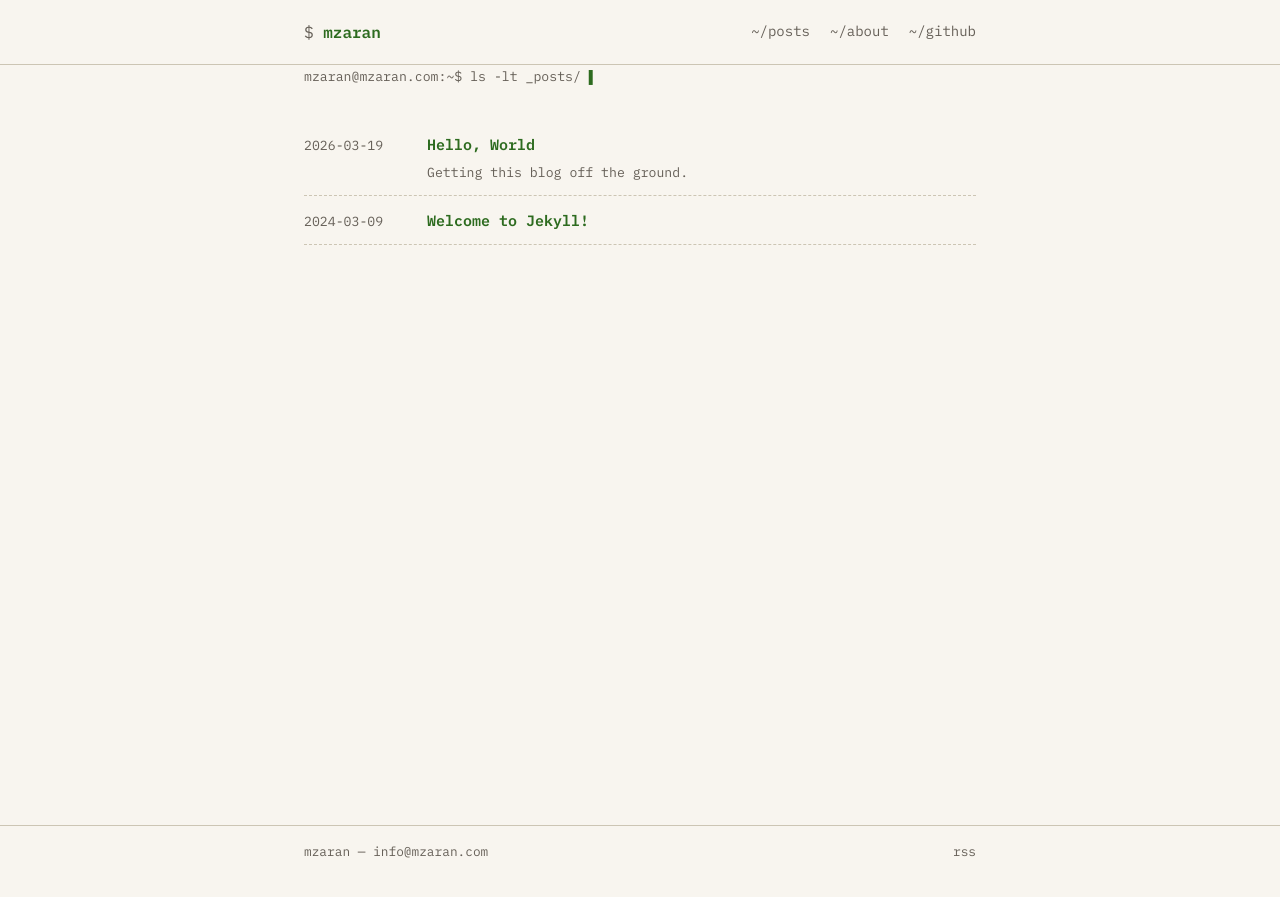
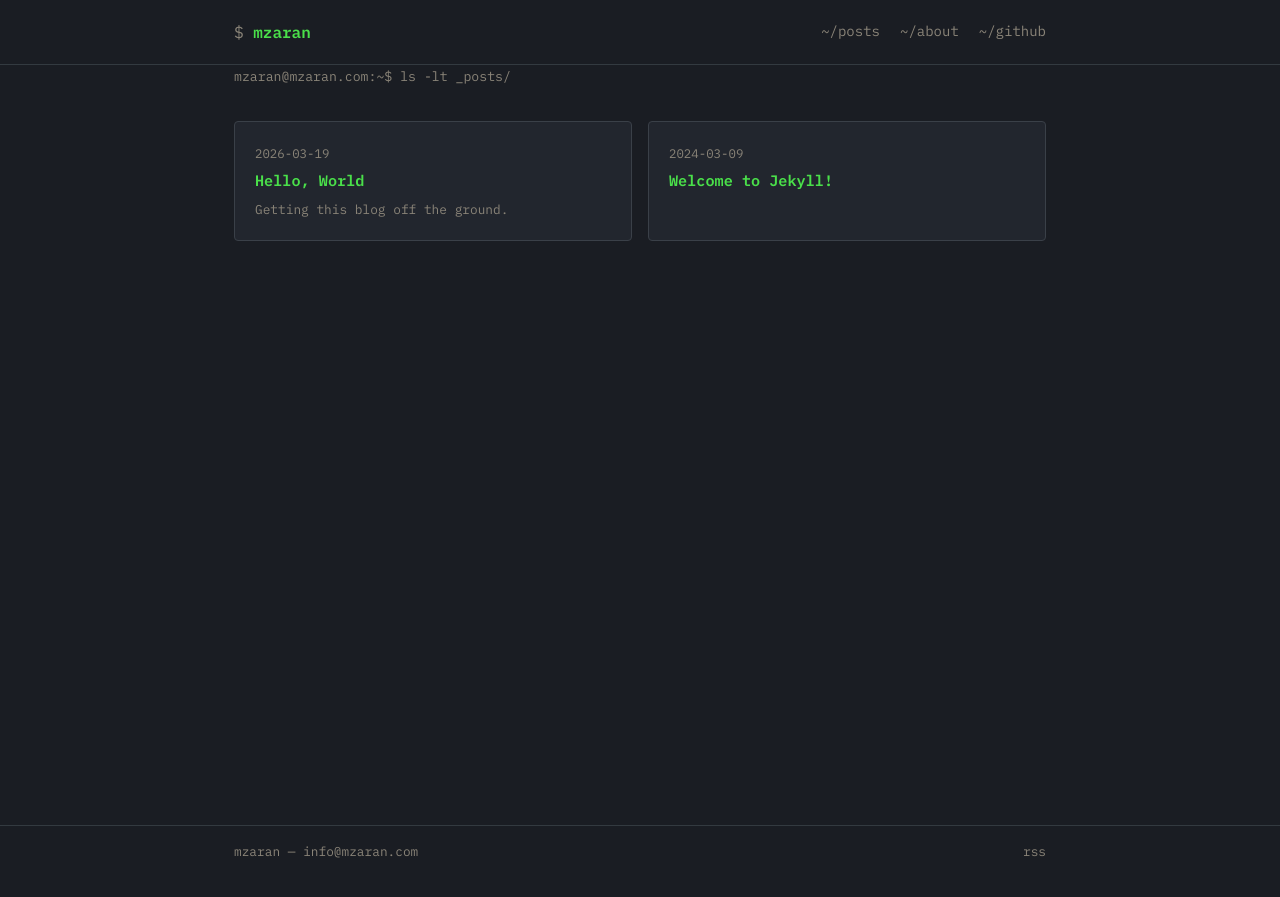
Before and after one commit to mzaran/mzaran.com, a Jekyll site: the page built from index.md, in a window 1280 px wide. Shown: the top 897 px of the page. Built offline with Jekyll 4.4.1, drawn with Linux system fonts in a browser that asks for light colours.

Commit message:
Add dark-cards theme (card grid, floating nav, scroll effects)
Co-Authored-By: Claude Sonnet 4.6 <noreply@anthropic.com>

```diff
--- a/_layouts/default.html
+++ b/_layouts/default.html
@@ -12,7 +12,7 @@
   <link rel="alternate" type="application/rss+xml" title="{{ site.title }}" href="{{ '/feed.xml' | relative_url }}">
 </head>
 <body>
-  <header class="site-header">
+  <header class="site-header" data-scroll>
     <div class="container">
       <a href="{{ '/' | relative_url }}" class="site-title">{{ site.author | default: site.title }}</a>
       <nav>
@@ -33,5 +33,7 @@
       <a href="{{ '/feed.xml' | relative_url }}">rss</a>
     </div>
   </footer>
+
+  <script src="{{ '/assets/js/scroll.js' | relative_url }}" defer></script>
 </body>
 </html>
--- a/_layouts/home.html
+++ b/_layouts/home.html
@@ -9,11 +9,11 @@ layout: default
   {% else %}
   <ul class="post-list">
     {% for post in site.posts %}
-    <li class="post-item">
-      <time datetime="{{ post.date | date_to_xmlschema }}">{{ post.date | date: "%Y-%m-%d" }}</time>
-      <div class="post-meta">
-        <a href="{{ post.url | relative_url }}">{{ post.title }}</a>
-        {% if post.description %}<p class="post-excerpt">{{ post.description }}</p>{% endif %}
+    <li class="post-card">
+      <div class="post-card-inner">
+        <time datetime="{{ post.date | date_to_xmlschema }}">{{ post.date | date: "%Y-%m-%d" }}</time>
+        <a href="{{ post.url | relative_url }}" class="post-card-title">{{ post.title }}</a>
+        {% if post.description %}<p class="post-card-excerpt">{{ post.description }}</p>{% endif %}
       </div>
     </li>
     {% endfor %}
--- a/assets/css/style.scss
+++ b/assets/css/style.scss
@@ -2,16 +2,17 @@
 ---
 
 :root {
-  --paper:      #f8f5ef;
-  --paper-dark: #edeadf;
-  --ink:        #1c1c1c;
-  --ink-dim:    #666058;
-  --green:      #2d6b1f;
-  --green-hi:   #4a9e35;
-  --code-bg:    #1a1d23;
-  --code-fg:    #98c379;
-  --border:     #ccc5b4;
-  --max-w:      720px;
+  --paper:      #1a1d23;
+  --paper-dark: #22262e;
+  --ink:        #d4cfc4;
+  --ink-dim:    #8a8478;
+  --green:      #4ae04a;
+  --green-hi:   #6aff6a;
+  --code-bg:    #14161c;
+  --code-fg:    #5eff5e;
+  --border:     #333a40;
+  --card-border: #3a4048;
+  --max-w:      860px;
 }
 
 *, *::before, *::after { box-sizing: border-box; }
@@ -39,6 +40,12 @@ body {
   position: sticky;
   top: 0;
   z-index: 10;
+  transition: transform 0.25s ease, opacity 0.25s ease;
+}
+
+.site-header.header-hidden {
+  transform: translateY(-100%);
+  opacity: 0;
 }
 
 .site-header .container {
@@ -97,12 +104,58 @@ main {
 
 @keyframes blink { 50% { opacity: 0; } }
 
+/* Card grid */
 .post-list {
   list-style: none;
   margin: 0;
   padding: 0;
+  display: grid;
+  grid-template-columns: repeat(2, 1fr);
+  gap: 1rem;
 }
 
+.post-card {
+  background: var(--paper-dark);
+  border: 1px solid var(--card-border);
+  border-radius: 4px;
+  transition: border-color 0.15s ease;
+}
+
+.post-card:hover {
+  border-color: var(--green);
+}
+
+.post-card-inner {
+  padding: 1.25rem;
+  display: flex;
+  flex-direction: column;
+  gap: 0.4rem;
+}
+
+.post-card time {
+  color: var(--ink-dim);
+  font-size: 0.775rem;
+  white-space: nowrap;
+}
+
+.post-card-title {
+  color: var(--green);
+  text-decoration: none;
+  font-weight: 600;
+  font-size: 0.95rem;
+  line-height: 1.4;
+}
+
+.post-card-title:hover { color: var(--green-hi); }
+
+.post-card-excerpt {
+  color: var(--ink-dim);
+  font-size: 0.8rem;
+  margin: 0.1rem 0 0;
+  line-height: 1.6;
+}
+
+/* Keep legacy .post-item for post pages (prev/next nav etc.) */
 .post-item {
   display: grid;
   grid-template-columns: 11ch 1fr;
@@ -181,10 +234,7 @@ main {
 .post-content h3::before { content: '### '; color: var(--ink-dim); font-weight: 400; }
 .post-content h4::before { content: '#### '; color: var(--ink-dim); font-weight: 400; }
 
-.post-content a {
-  color: var(--green);
-}
-
+.post-content a { color: var(--green); }
 .post-content a:hover { color: var(--green-hi); }
 
 .post-content p { margin: 0 0 1.1rem; }
@@ -257,9 +307,7 @@ main {
   text-align: left;
 }
 
-.post-content th {
-  background: var(--paper-dark);
-}
+.post-content th { background: var(--paper-dark); }
 
 .post-footer {
   margin-top: 3.5rem;
@@ -298,6 +346,12 @@ main {
 
 .dim { color: var(--ink-dim); }
 
+@media (max-width: 640px) {
+  .post-list {
+    grid-template-columns: 1fr;
+  }
+}
+
 @media (max-width: 520px) {
   body { font-size: 14px; }
 
@@ -309,15 +363,6 @@ main {
 
   nav { gap: 1rem; }
 
-  .post-item {
-    grid-template-columns: 1fr;
-    gap: 0;
-  }
-
-  .post-item time { margin-bottom: 0.1rem; }
-
-  .post-excerpt { grid-column: 1; }
-
   .site-footer .container {
     flex-direction: column;
     align-items: flex-start;
--- /dev/null
+++ b/assets/js/scroll.js
@@ -0,0 +1,29 @@
+(function () {
+  var header = document.querySelector('[data-scroll]');
+  if (!header) return;
+
+  var lastY = window.scrollY;
+  var ticking = false;
+
+  function onScroll() {
+    if (!ticking) {
+      window.requestAnimationFrame(function () {
+        var y = window.scrollY;
+        if (y > 60) {
+          if (y > lastY) {
+            header.classList.add('header-hidden');
+          } else {
+            header.classList.remove('header-hidden');
+          }
+        } else {
+          header.classList.remove('header-hidden');
+        }
+        lastY = y;
+        ticking = false;
+      });
+      ticking = true;
+    }
+  }
+
+  window.addEventListener('scroll', onScroll, { passive: true });
+})();
```
